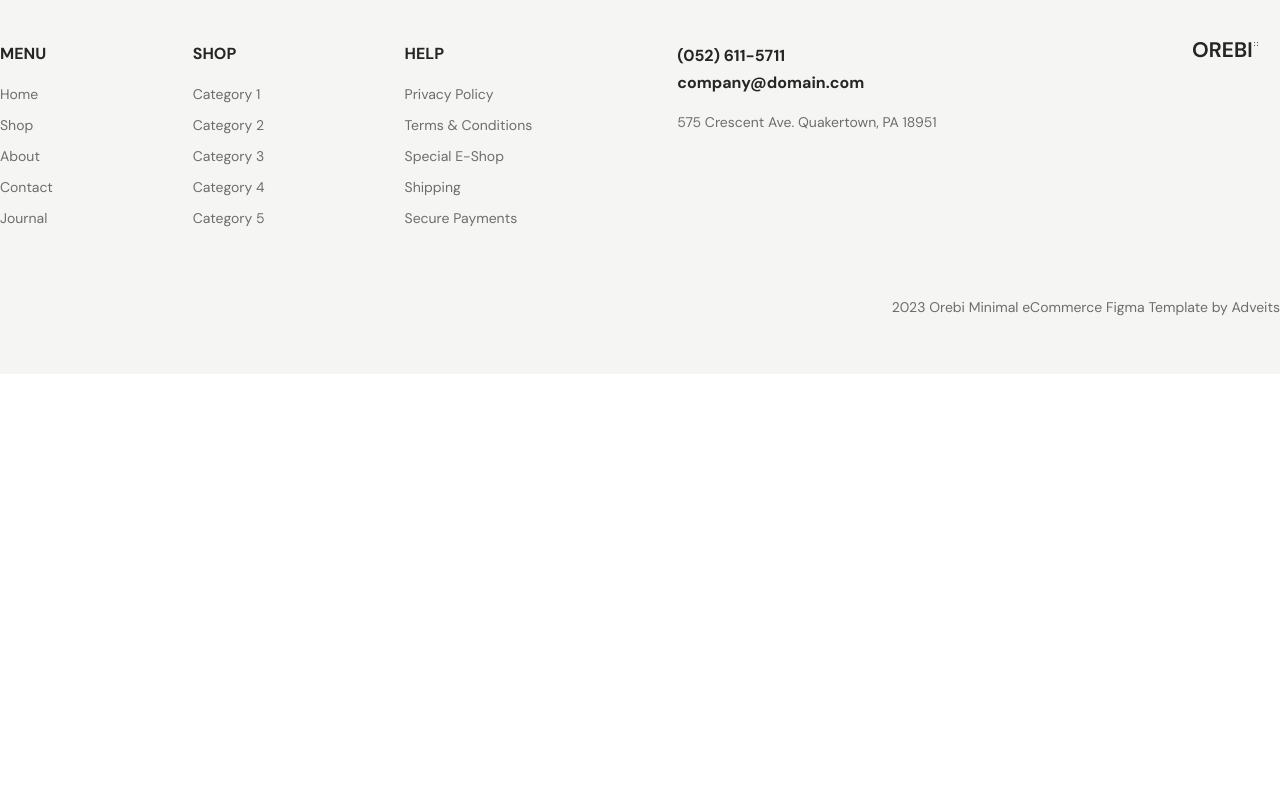
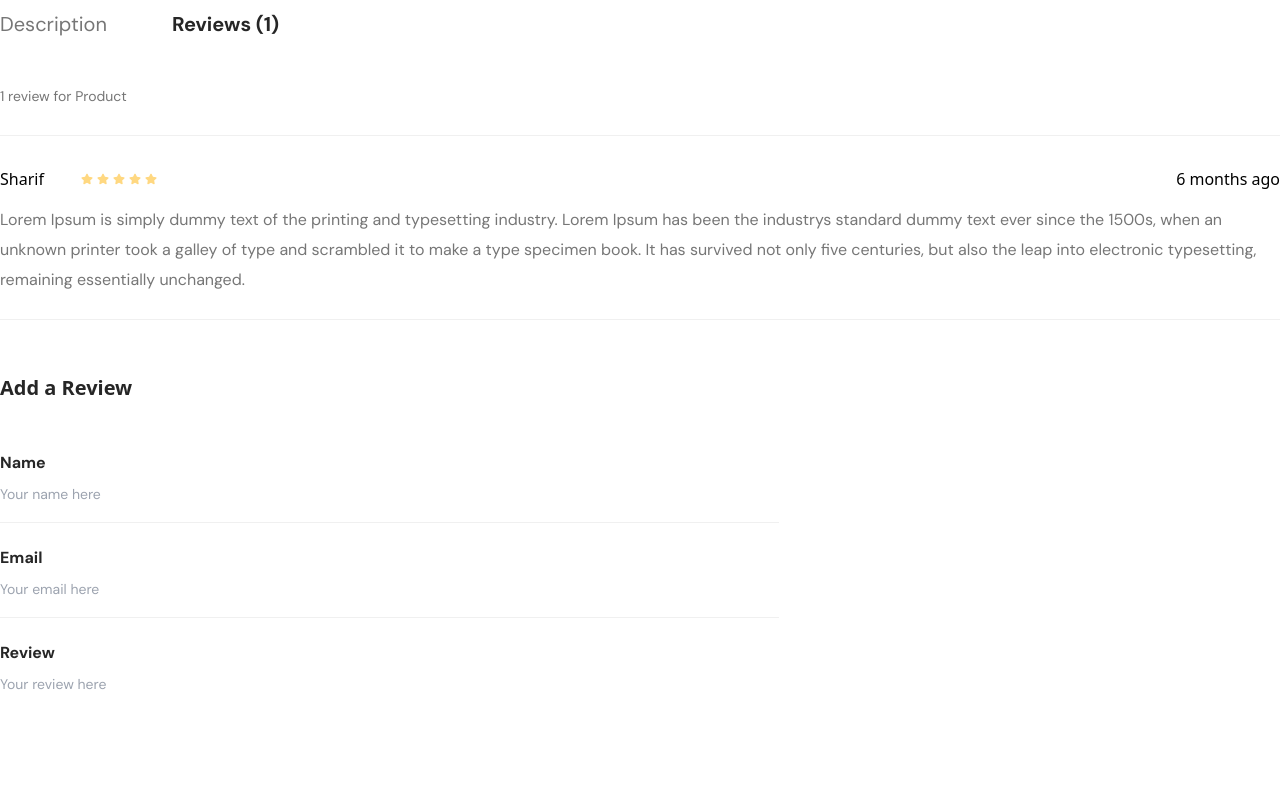
Before and after one commit to Nabab-Sharif/React-Project-5-Ecommerce-Orebi, a React (Vite) app: page /product/0 in a window 1280 px wide. Shown: the part 3720-4520 px from the top of the page. Before the commit the page ends 4094 px from the top, so only its background shows below. Built offline with nearby package versions, Linux system fonts and the light colour scheme; some icons are missing.

Commit message:
Product Review Part Design of Single Product Page

```diff
--- a/src/pages/product/SingleProduct.jsx
+++ b/src/pages/product/SingleProduct.jsx
@@ -142,6 +142,68 @@ const SingleProduct = () => {
           </div>
           {/*............Single Products Details End..............*/}
 
+
+          {/*............Review Post Start............*/}
+          <div>
+
+            <div className='mt-[123px]'>
+              {/* description and reviews */}
+              <div>
+                <span className='text-[#767676] text-[20px] font-normal leading-[29px] font-dm inline-block'>Description</span>
+                <span className='text-[#262626] text-[20px] font-bold leading-[29px] font-dm inline-block ml-[65px]'>Reviews (1)</span>
+                <a className='block mt-[42px] text-[#767676] text-[14px] leading-[30px] font-dm cursor-pointer'><span>1</span> review for Product</a>
+                <div className='bg-[#F0F0F0] h-[1px] w-full mt-[24px] mb-[31px]'></div>
+              </div>
+              {/* Review Person details  */}
+              <div>
+                <div className='flex justify-between'>
+                  <div className='flex gap-x-[37px] items-center'>
+                    <h3>Sharif</h3>
+                    <div className='flex gap-x-1'>
+                      <FaStar className='text-[#FFD881] text-[12px]' />
+                      <FaStar className='text-[#FFD881] text-[12px]' />
+                      <FaStar className='text-[#FFD881] text-[12px]' />
+                      <FaStar className='text-[#FFD881] text-[12px]' />
+                      <FaStar className='text-[#FFD881] text-[12px]' />
+                    </div>
+                  </div>
+                  <p><span>6</span> months ago</p>
+                </div>
+                <div>
+                  <p className='mt-[14px] text-[16px] text-[#767676] font-dm leading-[30px] font-normal'>Lorem Ipsum is simply dummy text of the printing and typesetting industry. Lorem Ipsum has been the industrys standard dummy text ever since the 1500s, when an unknown printer took a galley of type and scrambled it to make a type specimen book. It has survived not only five centuries, but also the leap into electronic typesetting, remaining essentially unchanged.
+                  </p>
+                </div>
+                <div className='bg-[#F0F0F0] h-[1px] w-full mt-[24px] mb-[31px]'></div>
+              </div>
+            </div>
+
+            {/* Add a Review Form */}
+            <div>
+              <h4 className='text-[#262626] text-[20px] font-bold leading-normal mt-[53px] mb-[48px]'>Add a Review</h4>
+              <form>
+                <div className='w-[779px] border-b-[1px] border-[#F0F0F0]'>
+                  <label htmlFor="name" className='block text-[#262626] text-[16px] font-bold font-dm leading-[23px]'>Name</label>
+                  <input type="text" placeholder='Your name here' className='w-full pt-[10px] pb-[17px] text-[#767676] text-[14px] font-dm font-normal leading-normal border-none outline-none' />
+                </div>
+
+                <div className='mt-[23px] w-[779px] border-b-[1px] border-[#F0F0F0]'>
+                  <label htmlFor="name" className='block text-[#262626] text-[16px] font-bold font-dm leading-[23px]'>Email</label>
+                  <input type="text" placeholder='Your email here' className='w-full pt-[10px] pb-[17px] text-[#767676] text-[14px] font-dm font-normal leading-normal border-none outline-none' />
+                </div>
+
+                <div className='mt-[23px] w-[779px] border-b-[1px] border-[#F0F0F0]'>
+                  <label htmlFor="name" className='block text-[#262626] text-[16px] font-bold font-dm leading-[23px]'>Review</label>
+                  <textarea placeholder='Your review here' className='resize-none w-full pt-[10px] pb-[87px] text-[#767676] text-[14px] font-dm font-normal leading-normal border-none outline-none' />
+                </div>
+
+                <div className='mt-[29px]'>
+                  <button type='submit' className='py-[16px] px-[81px] bg-black text-[14px] text-[#FFFFFF] font-bold font-dm leading-normal mb-[250px]'>Post</button>
+                </div>
+              </form>
+            </div>
+          </div>
+          {/*............Review Post End..............*/}
+
         </div>
       </div>
     </>
```
